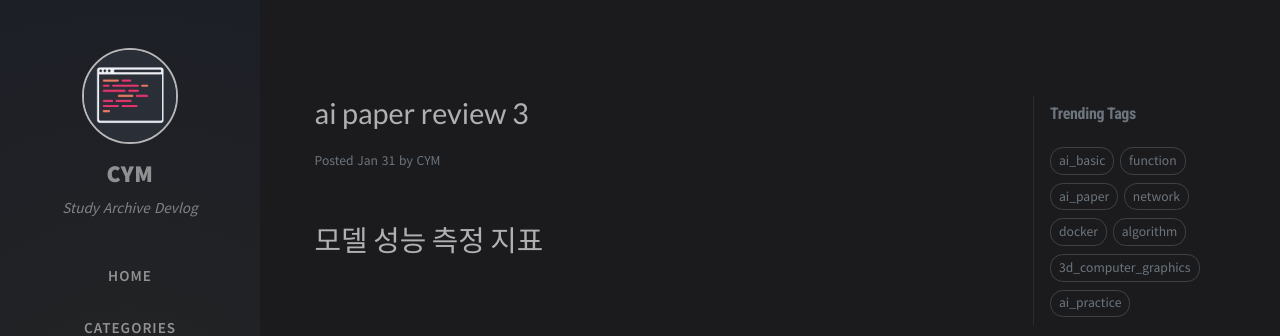
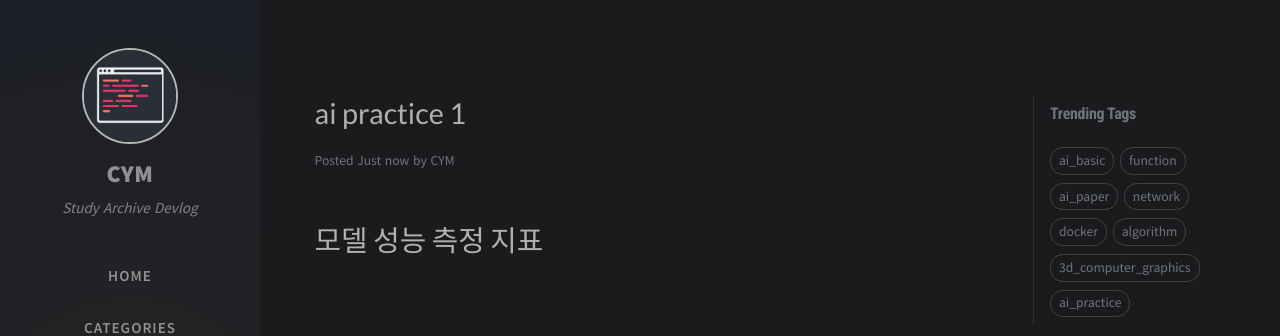
Before and after one commit to cym-2/cym-2.github.io, a Jekyll site: the page built from _posts/2021-02-05-apr1.md, in a window 1280 px wide and 900 px high. Shown: the top 336 px of the window. Built offline with Jekyll 4.4.1, drawn with Linux system fonts in a browser that asks for light colours; nearby versions of some CDN libraries; comment, search, counter and statistics services are not loaded.

Commit message:
Update 2021-02-05-apr1.md

```diff
--- a/_posts/2021-02-05-apr1.md
+++ b/_posts/2021-02-05-apr1.md
@@ -1,7 +1,7 @@
 ---
-title: ai paper review 3
+title: ai practice 1
 author: CYM
-date: 2021-01-31 22:00:00
+date: 2021-02-05 22:00:00
 categories: [ai]
 tags: [ai_practice]
 ---
```
